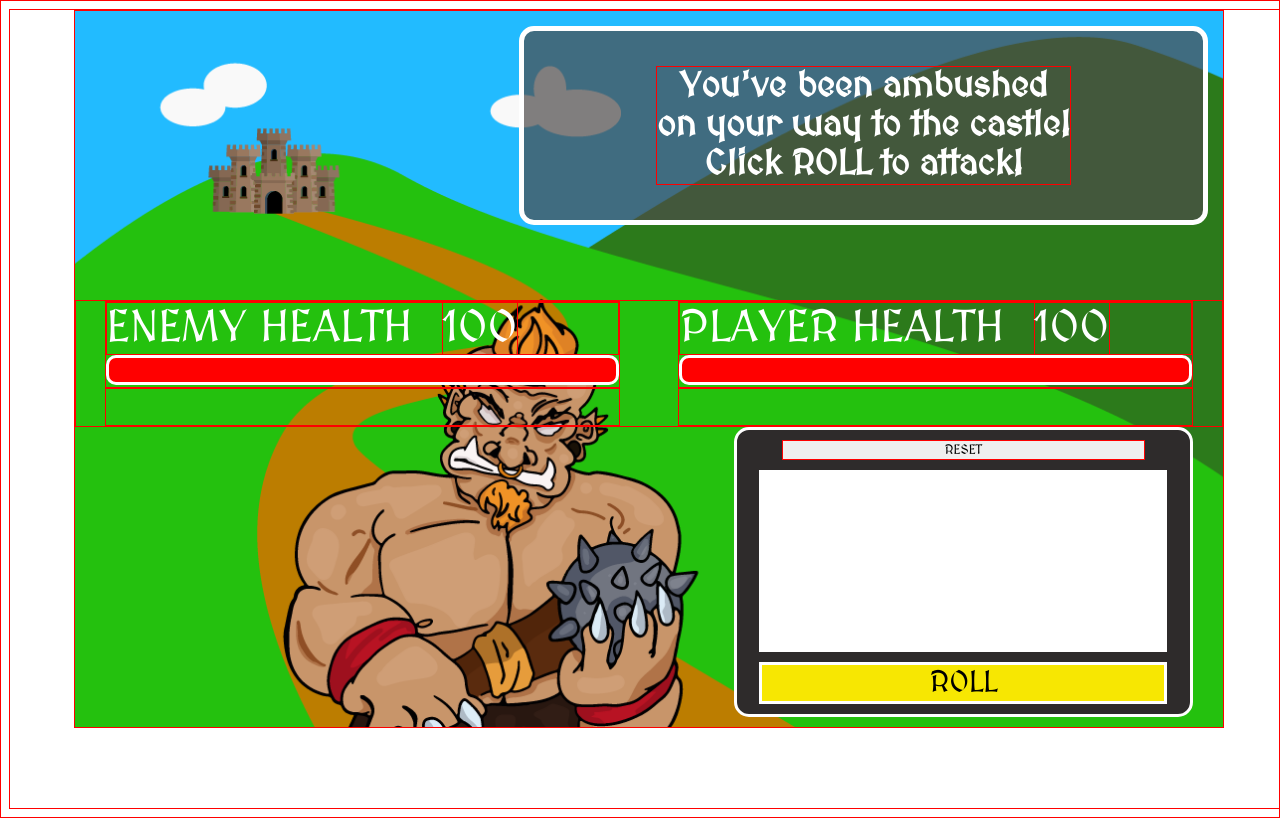
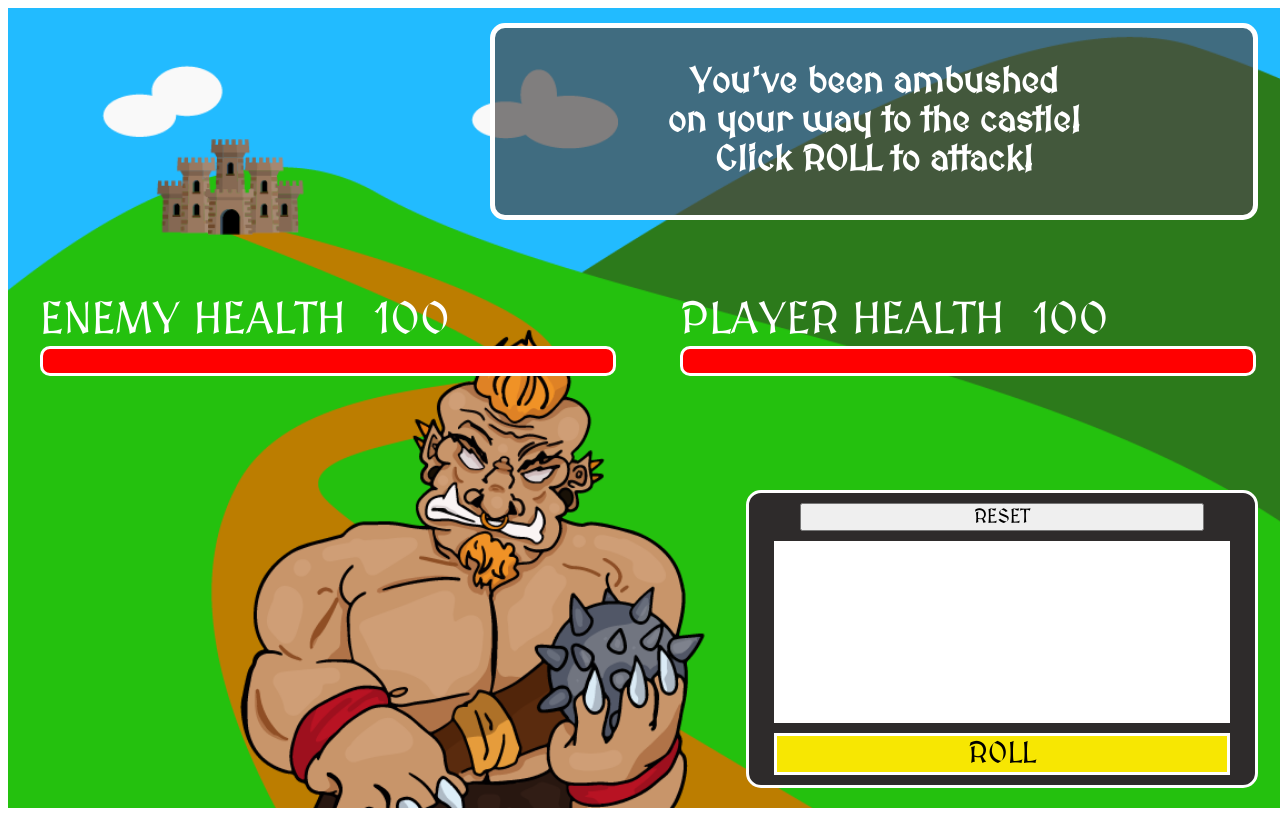
Before and after one commit to nsaltamachia/Dangers-and-Dice-Rolls, a plain HTML site: page index.html in a window 1280 px wide. Drawn offline with Linux system fonts and the light colour scheme.

Commit message:
last check before finish

```diff
--- a/style.css
+++ b/style.css
@@ -1,7 +1,6 @@
 * {
     box-sizing: border-box;
-    font-family: MedievalSharp;
-    border: 1px solid red;
+    font-family: MedievalSharp
 }
 
 body {
@@ -18,8 +17,8 @@ main {
     background-size: cover;
     display: flex;
     flex-direction: column;
-    width: 90%;
-    height: 90%;
+    width: 100%;
+    height: 100%;
     align-items: flex-end;
     justify-content: space-evenly;
 }
@@ -34,6 +33,8 @@ main {
     width: 60%;
     border: 5px solid rgb(255, 255, 255);
     border-radius: 15px;
+    margin-top: 15px;
+    margin-right: 30px;
 }
 
 .message {
@@ -125,11 +126,12 @@ main {
     width: 40%;
     border-radius: 15px;
     margin-right: 30px;
-    margin-bottom: 10px;
+    margin-bottom: 20px;
 
 }
 
 #resetButton {
+    font-size: 20px;
     width: 80%;
     height: 25%;
     margin: 10px;
```
